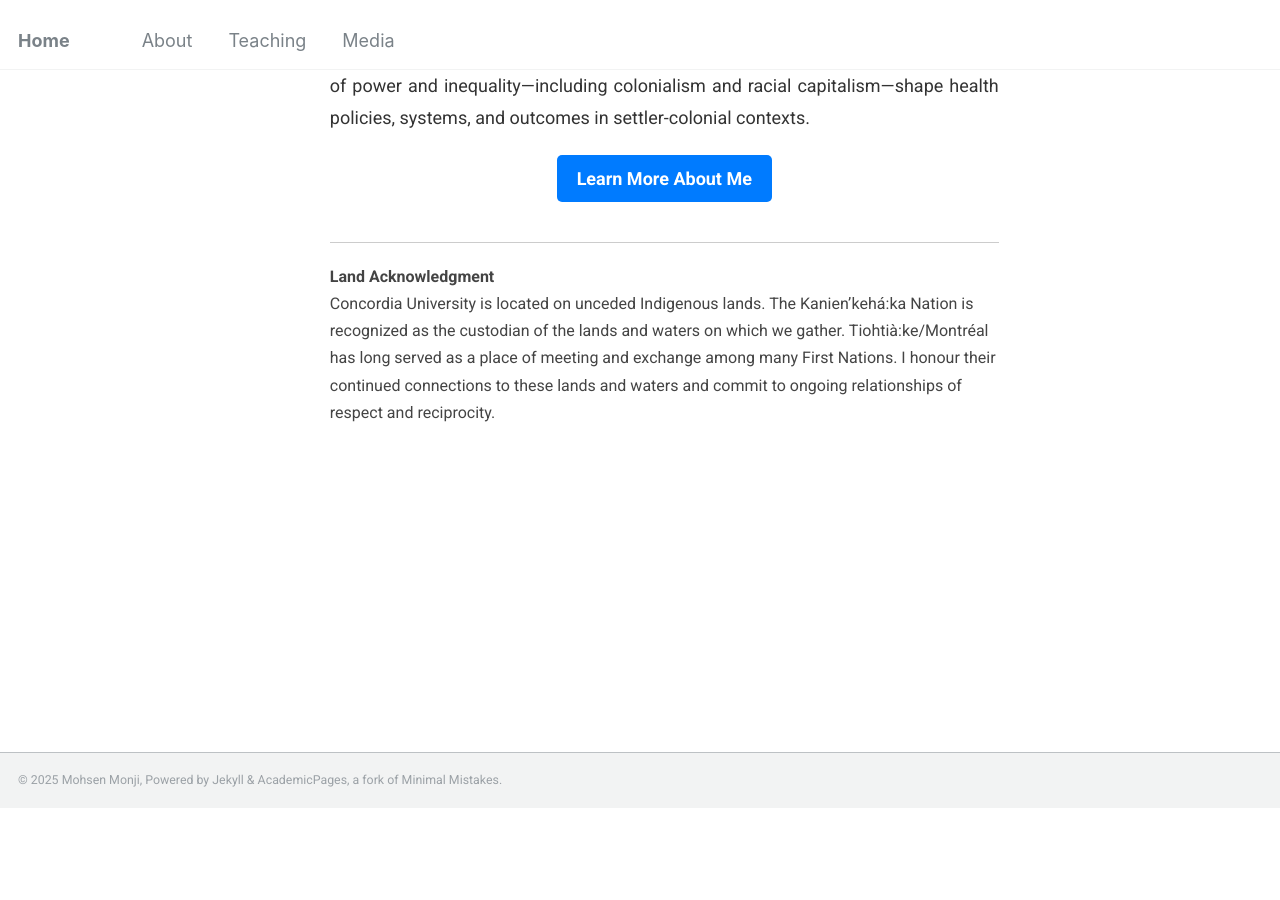
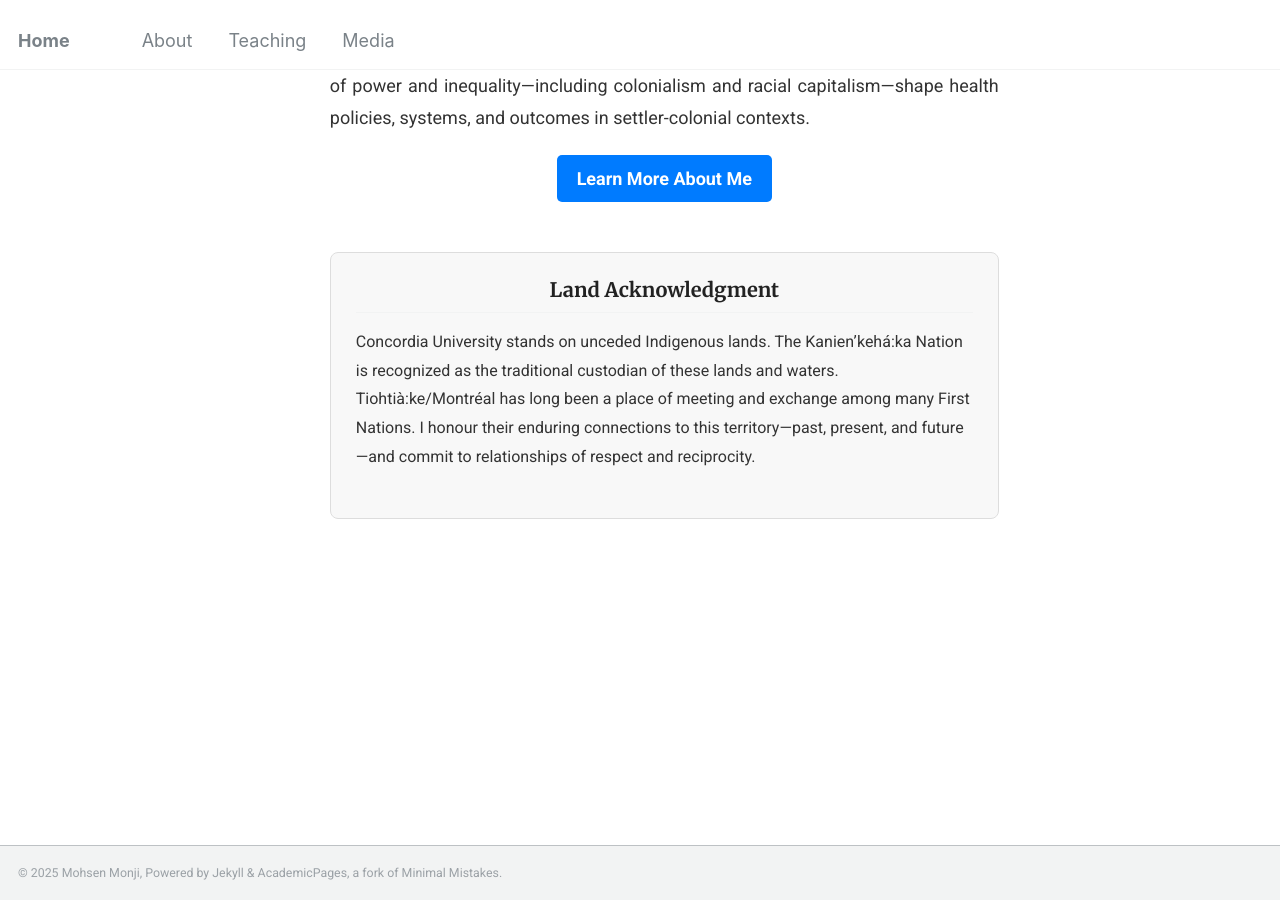
Before and after one commit to Mohsnmonji/mohsnmonji.github.io, a Jekyll site: the page built from _pages/front.md, in a window 1280 px wide and 900 px high, scrolled down 740 px. Built offline with Jekyll 4.4.1, drawn with Linux system fonts in a browser that asks for light colours; before the commit the page ends 1547 px from its top, so only the background shows below that.

Commit message:
Update front.md

```diff
--- a/_pages/front.md
+++ b/_pages/front.md
@@ -45,14 +45,19 @@ hide_avatar: true
   </div>
 
   <!-- Land Acknowledgment -->
-  <div style="font-size:16px; color:#444; text-align:left; line-height:1.7;
-              margin-top:40px; border-top:1px solid #ccc; padding-top:20px;">
-    <strong>Land Acknowledgment</strong><br>
-    Concordia University is located on unceded Indigenous lands.
-    The Kanien’kehá:ka Nation is recognized as the custodian of the lands and waters on which
-    we gather. Tiohtià:ke/Montréal has long served as a place of meeting and exchange among many
-    First Nations. I honour their continued connections to these lands and waters and commit to
-    ongoing relationships of respect and reciprocity.
-  </div>
+  <section style="margin-top:50px; padding:25px; background-color:#f8f8f8;
+                  border-radius:8px; border:1px solid #ddd;
+                  font-size:16px; color:#333; text-align:left; line-height:1.8;">
+    <h2 style="font-size:20px; margin-top:0; color:#222; text-align:center;">
+      Land Acknowledgment
+    </h2>
+    <p style="margin-top:15px;">
+      Concordia University stands on unceded Indigenous lands.
+      The Kanien’kehá:ka Nation is recognized as the traditional custodian of these lands and waters.
+      Tiohtià:ke/Montréal has long been a place of meeting and exchange among many First Nations.
+      I honour their enduring connections to this territory—past, present, and future—and commit to
+      relationships of respect and reciprocity.
+    </p>
+  </section>
 
 </div>
```
